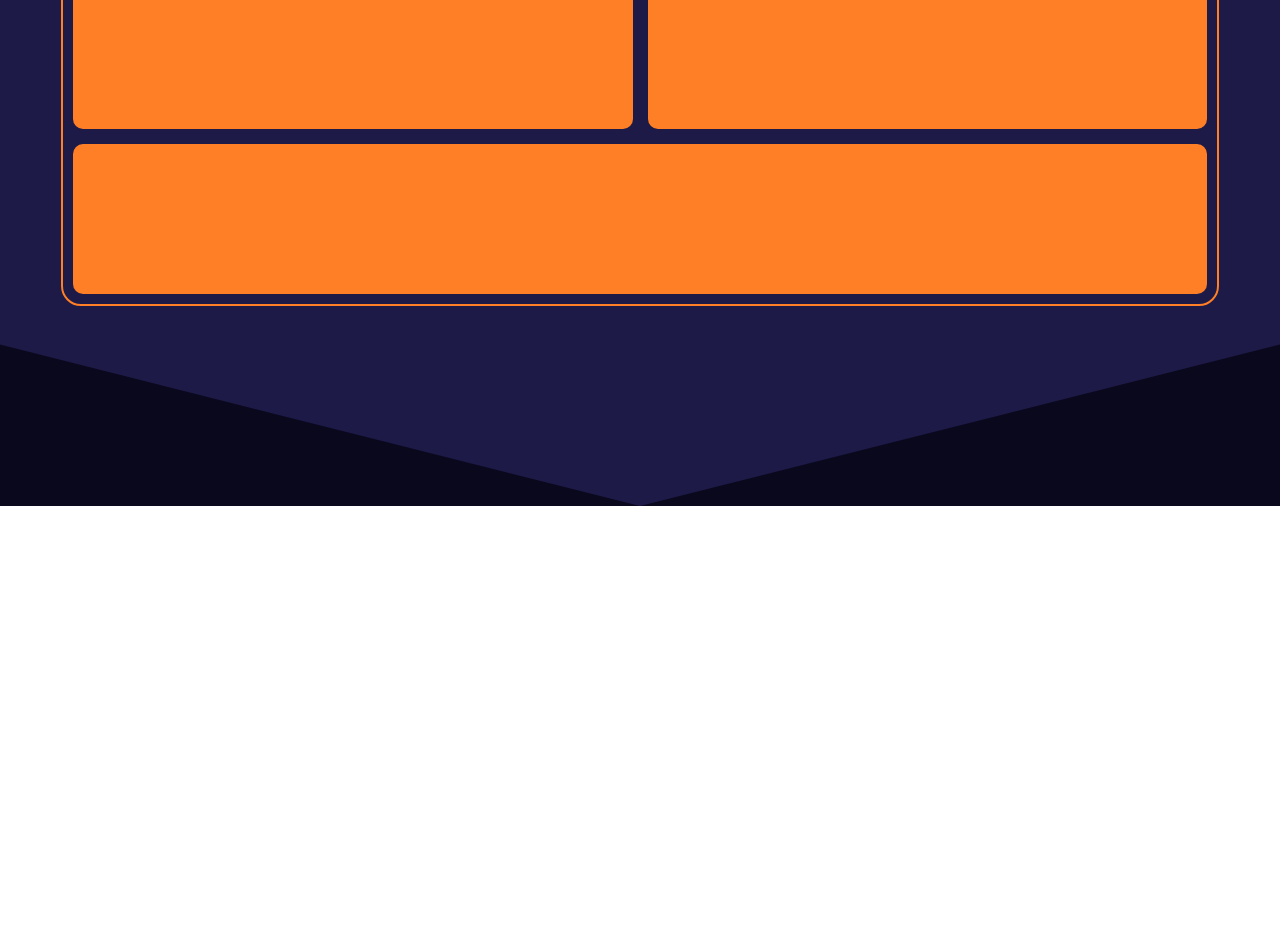
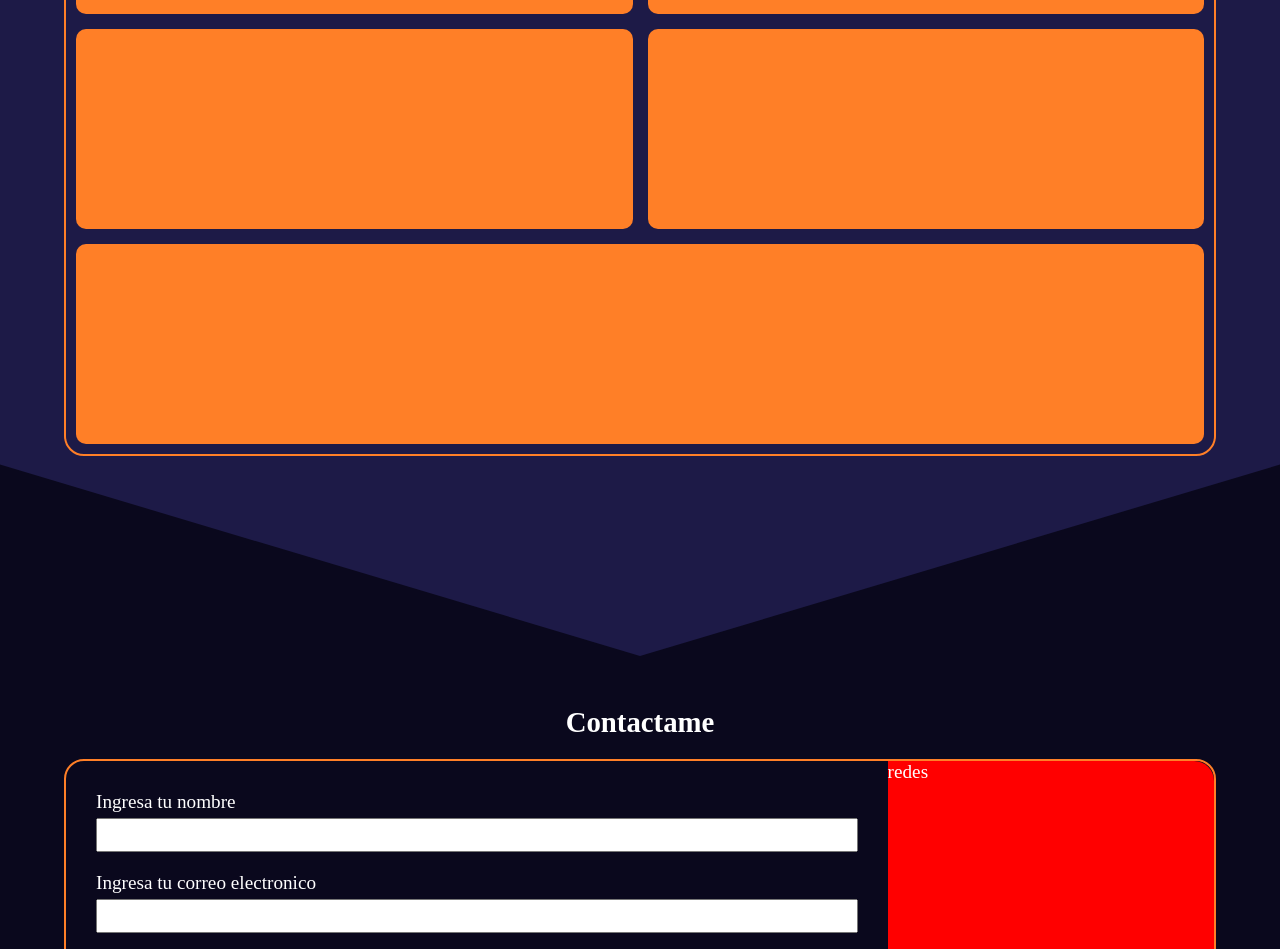
Before and after one commit to Abraham-Jesus-Echeverria/PortfolioReact, a React (Create React App) app: page / in a window 1280 px wide. Shown: the part 1848-2797 px from the top of the page. Before the commit the page ends 2354 px from the top, so only its background shows below. Built offline with nearby package versions, Linux system fonts and the light colour scheme.

Commit message:
agregando seccion Contacto

```diff
--- a/src/App.js
+++ b/src/App.js
@@ -3,6 +3,7 @@ import './App.css';
 import Header from './components/sections/header/header';
 import AboutMe from './components/sections/aboutme/aboutMe';
 import ProyectosSection from './components/sections/proyectos/proyectos';
+import Contacto from './components/sections/contacto/contacto';
 
 function App() {
   return (
@@ -10,6 +11,7 @@ function App() {
       <Header />
       <AboutMe />
       <ProyectosSection />
+      <Contacto />
     </div>
   );
 }
--- a/src/components/modalForm.css
+++ b/src/components/modalForm.css
@@ -79,8 +79,7 @@
 }
 .styleTextArea{
     resize: none;
-    height: 60px;
-    padding: 7px;
+    padding: 0 7px;
     margin-bottom: 10px;
 }
 
--- a/src/components/modalFormulario.js
+++ b/src/components/modalFormulario.js
@@ -17,7 +17,7 @@ export default function ModalForm ({Modal, modalActive}) {
         </div>
         <div className="formContainer">
             <div>
-                <Formulario styleInputContainer="styleInputContainer" styleInput="styleInput" styleLabel="styleLabel" styleTextArea="styleTextArea"/>
+                <Formulario styleInputContainer="styleInputContainer" styleInput="styleInput" styleLabel="styleLabel" styleTextArea="styleTextArea StyleInput"/>
             </div>
         </div>
         </div>
--- a/src/components/sections/aboutme/aboutMe.css
+++ b/src/components/sections/aboutme/aboutMe.css
@@ -8,7 +8,7 @@
     padding: 30px 0 200px 0;
 }
 .titleAbout{
-    margin-bottom: 40px;
+    margin: 20px;
     padding: 0 30px;
     text-align: center;
 }
--- a/src/components/sections/contacto/Contacto.js
+++ b/src/components/sections/contacto/Contacto.js
@@ -1,10 +1,20 @@
 import React from "react";
+import "./contacto.css"
+import Formulario from "../../Formulario";
 
 export default function Contacto() {
     return(
         <>
         <section className="sectionContacto">
-
+          <div className="clipPath backgroundContacto">
+          <h2 className="titleContact"> Contactame </h2>
+            <div className="containerContactFormulario">
+            <Formulario styleInputContainer="styleInputContainer InputContainerMargin" styleInput="styleInput inputContactStyle" styleLabel="styleLabel" styleTextArea="styleTextArea InputContactStyle"/>
+            <div className="redesMenuForm">
+            redes
+            </div>
+            </div>
+          </div>
         </section>
         </>
     )
--- /dev/null
+++ b/src/components/sections/contacto/contacto.css
@@ -0,0 +1,39 @@
+.sectionContacto{
+    background-color: var(--color-redes);
+    color: var(--color-white);
+
+}
+.backgroundContacto{
+    background-color: var(--color-primario);
+    padding: 30px 0 200px 0;
+}
+.containerContactFormulario{
+    border: solid 2px var(--color-secundario);
+    box-sizing: border-box;
+    border-radius: 20px;
+    width: 90%;
+    margin: 0 auto;
+    display: flex;
+}
+.containerContactFormulario form{
+    width: 70%;
+    padding: 30px;
+}
+.titleContact{
+    text-align: center;
+    margin: 20px;
+
+}
+.InputContainerMargin{
+    margin-bottom: 15px;
+    width: 100%;
+}
+.redesMenuForm{
+    background-color: red;
+    width: 30%;
+    border-radius: 0px 20px 20px 0;
+}
+
+.inputContactStyle{
+    height: 30px;
+}
--- a/src/components/sections/proyectos/proyectos.css
+++ b/src/components/sections/proyectos/proyectos.css
@@ -8,13 +8,14 @@
 }
 .backgroundProyects{
     background-color: var(--color-redes);
-    padding: 30px 10px 200px 10px;
+    padding: 30px 0px 200px 0px;
 }
 .proyectosGrid{
     padding: 10px;
     width: 90%;
     margin: 0 auto;
     border: 2px solid var(--color-secundario);
+    box-sizing: border-box;
     border-radius: 20px;
     display: grid;
     grid-template-columns: repeat(4, 1fr);
@@ -24,12 +25,13 @@
     "proyecto1 proyecto1 proyecto2 proyecto2"
     "proyecto3 proyecto3 proyecto4 proyecto4"
     "proyecto5 proyecto5 proyecto5 proyecto5";
+
 }
 
 .proyecto{
     background-color: var(--color-secundario);
     border-radius: 10px;
-    height: 150px;
+    height: 200px;
     display: flex;
     justify-content: center;
     align-items: center;
```
Also changed, not shown: src/components/sections/proyectos/proyectos.js (+4 -3 lines).
